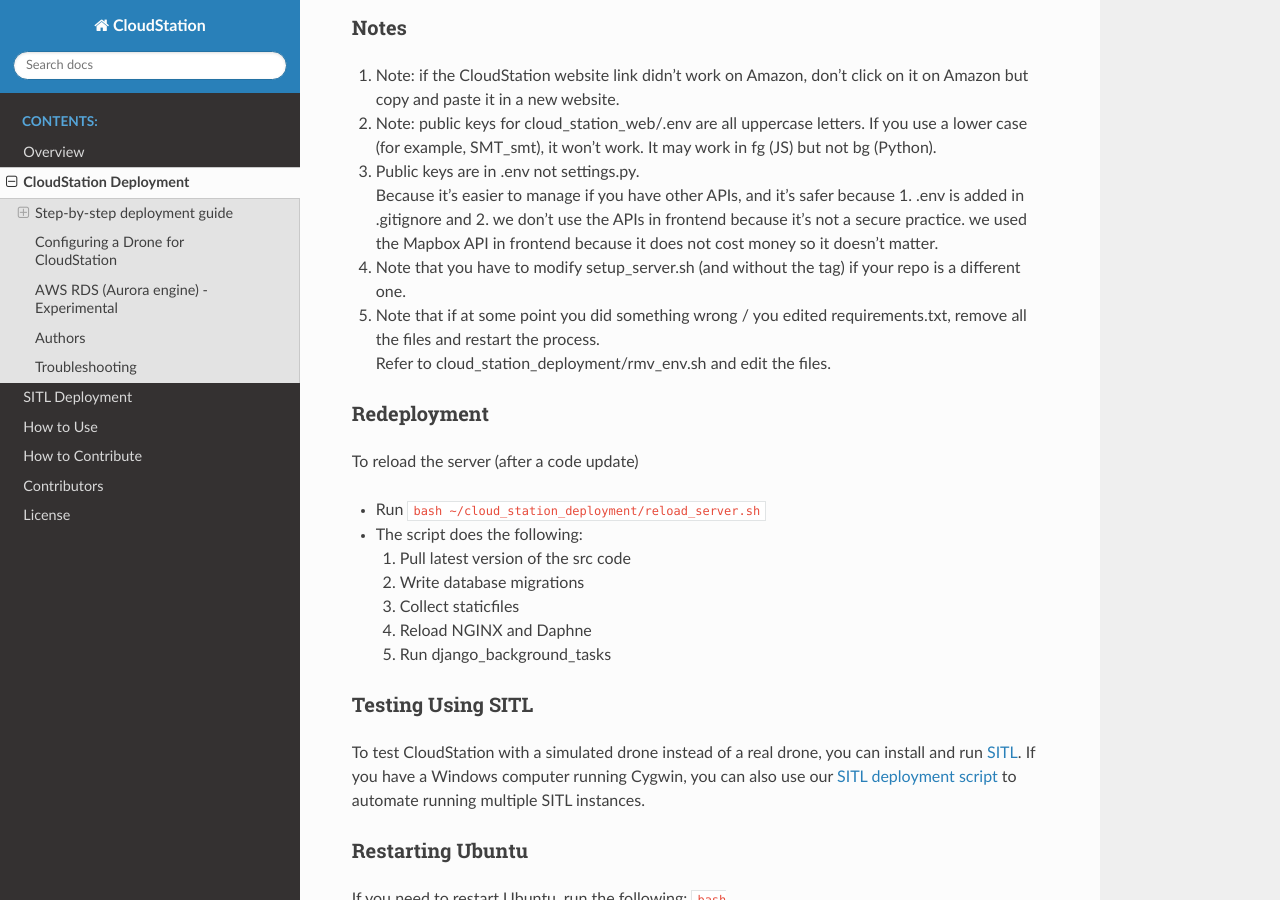
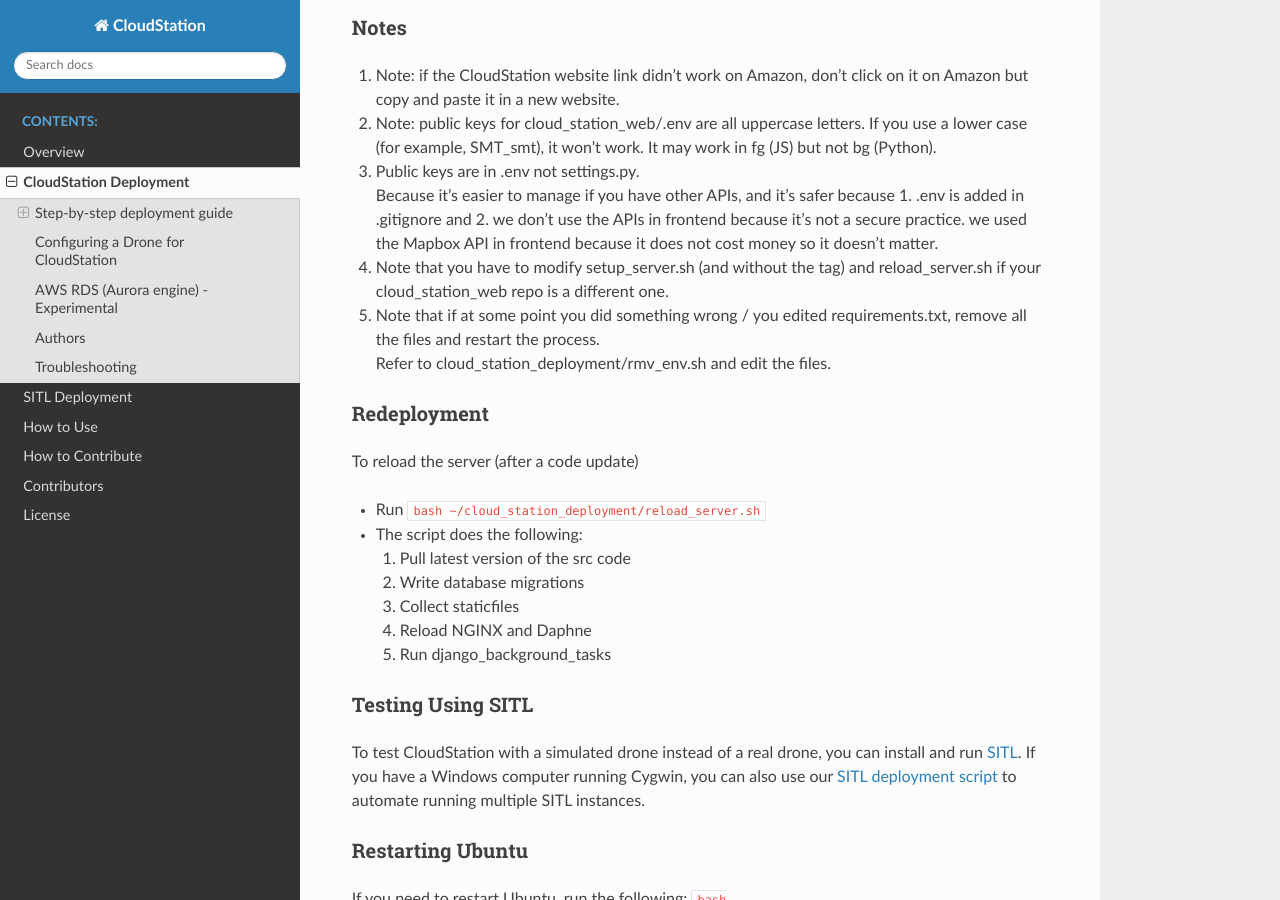
Before and after one commit to CloudStationTeam/docs, a Sphinx documentation site: the page built from source/deployment.md, in a window 1280 px wide and 900 px high, scrolled down 2442 px. Built offline with Sphinx 7.4.7 and the Read the Docs theme 2.0.0, drawn with Linux system fonts in a browser that asks for light colours.

Commit message:
Update deployment.md

```diff
--- a/source/deployment.md
+++ b/source/deployment.md
@@ -79,7 +79,7 @@
 3. Public keys are in .env not settings.py. \
 Because it's easier to manage if you have other APIs, and it's safer because 1. .env is added in .gitignore and 2. we don't use the APIs in frontend because it's not a secure practice. we used the Mapbox API in frontend because it does not cost money so it doesn't matter.
 
-4. Note that you have to modify setup_server.sh (and without the tag) if your repo is a different one.
+4. Note that you have to modify setup_server.sh (and without the tag) and reload_server.sh if your cloud_station_web repo is a different one.
 
 5. Note that if at some point you did something wrong / you edited requirements.txt, remove all the files and restart the process. \
 Refer to cloud_station_deployment/rmv_env.sh and edit the files.
```
